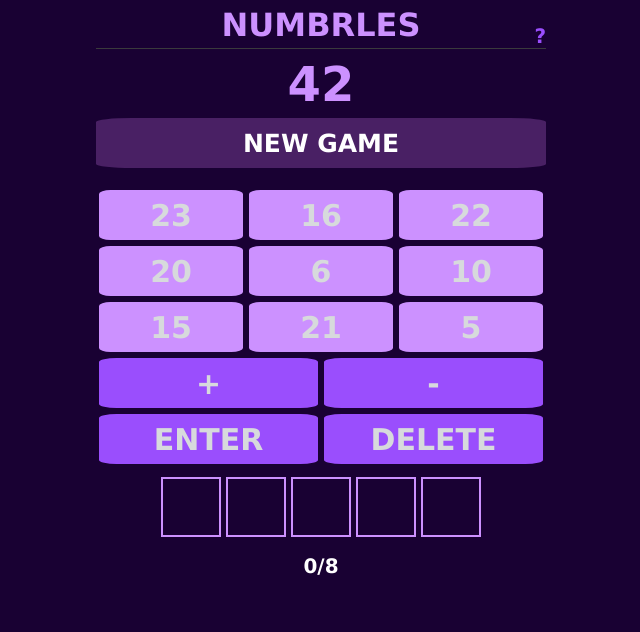
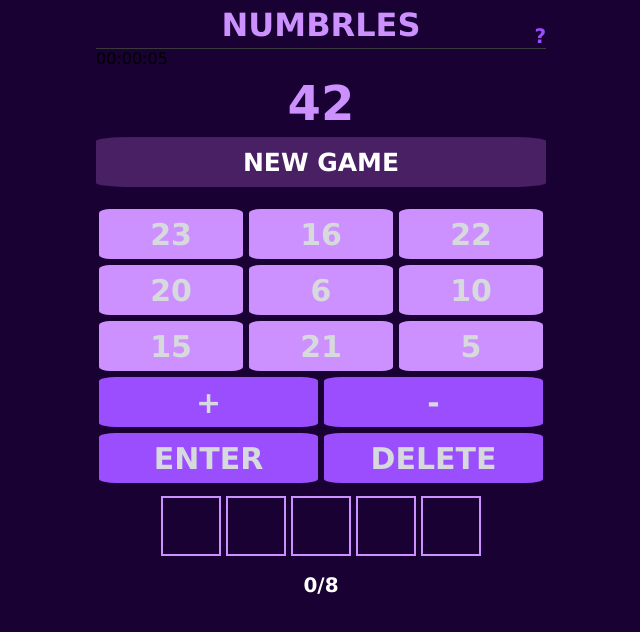
Before and after one commit to estherlozanoromero/Numbrles, a plain HTML site: page index.html in a window 1280 px wide. Shown: the whole page, without its empty margins (319-959 px from the left). Drawn offline with Linux system fonts and the light colour scheme.

Commit message:
Update index.html

```diff
--- a/index.html
+++ b/index.html
@@ -20,20 +20,14 @@
           </div>
         </header>
 
+        <div class = "timer">
+          <p id = "hms">00:00:00</p>
+        </div>
+
 
         <div>
             <h1 id="goal"></h1>
         </div>
-
-         <!-- <div class="cronometro">
-          <div id="hms"></div>
-          <div class="boton start">PLAY</div>
-          <div class="boton stop">STOP</div>
-          <div class="boton reiniciar">RESTART</div>
-         </div>
-        -->
-
-
 
         <div class ="number-row">
             <button class = "new-game" data-key="new-game">NEW GAME</button>
```
